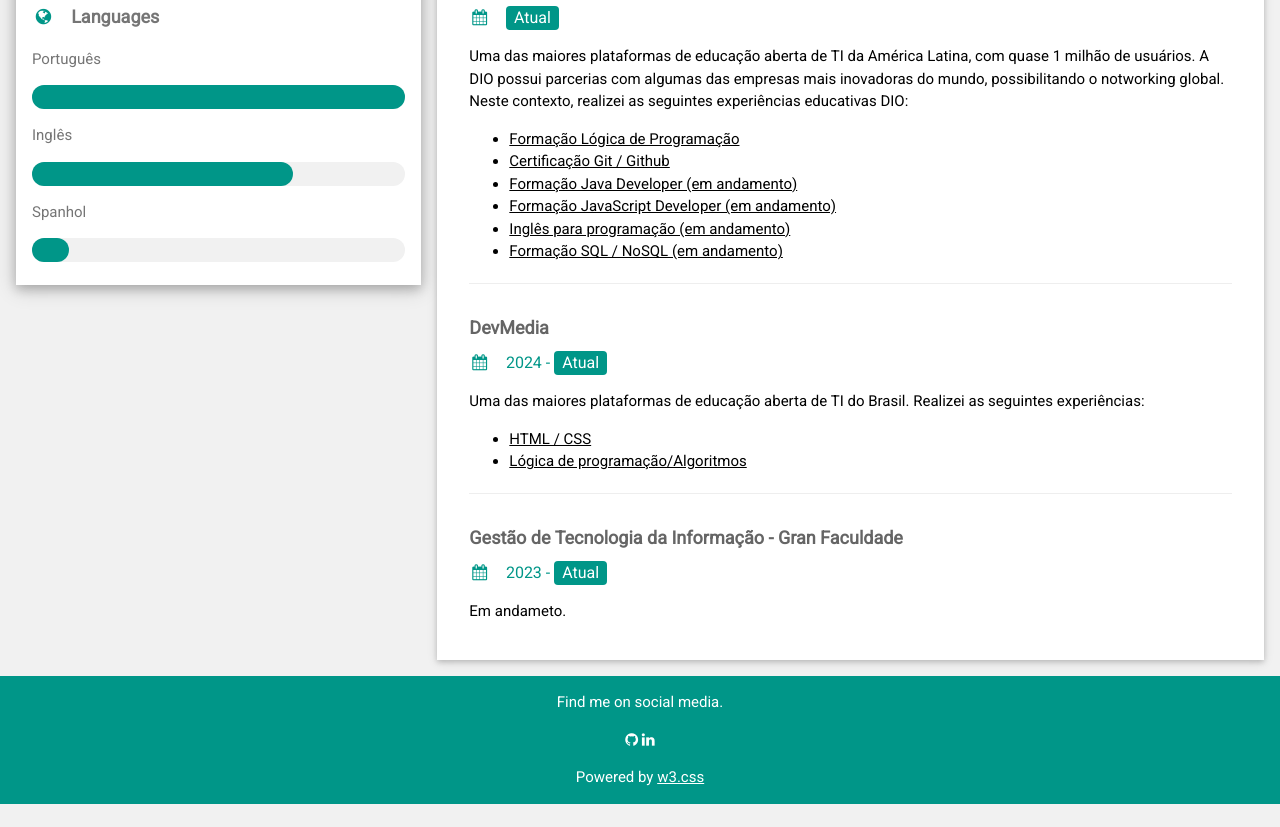
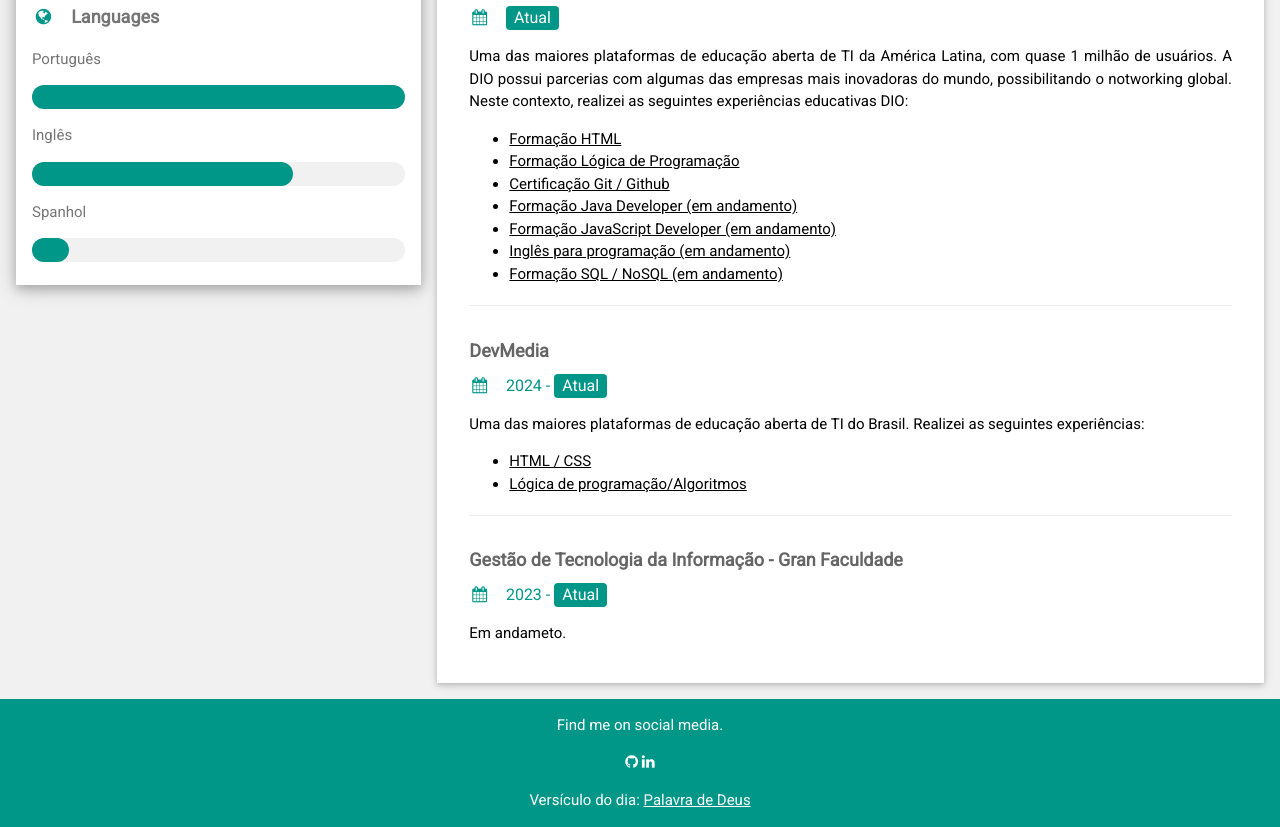
Before and after one commit to L-Gildo/Projects, a plain HTML site: page Currículo_I/index.html in a window 1280 px wide. Shown: the part 880-1707 px from the top of the page. Before the commit the page ends 1684 px from the top, so only its background shows below. Drawn offline with nearby package versions, Linux system fonts and the light colour scheme.

Commit message:
atualizando currículo

```diff
--- a/Currículo_I/index.html
+++ b/Currículo_I/index.html
@@ -14,7 +14,8 @@
     <link rel="stylesheet" href="https://cdnjs.cloudflare.com/ajax/libs/font-awesome/4.7.0/css/font-awesome.min.css">
 
     <style>
-      html,body,h1,h2,h3,h4,h5,h6 {font-family: "Roboto", sans-serif}
+      html,body,h1,h2,h3,h4,h5,h6 {font-family: "Roboto", sans-serif; text-align: justify;}
+      a {}
     </style>
 
   </head>
@@ -136,8 +137,9 @@
                 A DIO possui parcerias com algumas das empresas mais inovadoras do mundo, possibilitando o notworking global.
                 Neste contexto, realizei as seguintes experiências educativas DIO:
                 <ul>
-                  <li><a href="TODO_LINK_CERTIFICADO" target="_blank">Formação Lógica de Programação</a></li>
-                  <li><a href="TODO_LINK_CERTIFICADO" target="_blank">Certificação Git / Github</a></li>
+                  <li><a href="https://bit.ly/DIOhtml" target="_blank">Formação HTML</a></li>
+                  <li><a href="https://bit.ly/DioLP" target="_blank">Formação Lógica de Programação</a></li>
+                  <li><a href="https://bit.ly/DIOgithub" target="_blank">Certificação Git / Github</a></li>
                   <li><a href="TODO_LINK_CERTIFICADO" target="_blank">Formação Java Developer (em andamento)</a></li>
                   <li><a href="TODO_LINK_CERTIFICADO" target="_blank">Formação JavaScript Developer (em andamento)</a></li>
                   <li><a href="TODO_LINK_CERTIFICADO" target="_blank">Inglês para programação (em andamento)</a></li>
@@ -177,7 +179,7 @@
       <p>Find me on social media.</p>
       <a href="https://github.com/L-Gildo" target="_blank"><i class="fa fa-github w3-hover-opacity"></i></a>
       <a href="https://www.linkedin.com/public-profile/settings?lipi=urn%3Ali%3Apage%3Ad_flagship3_profile_self_edit_contact-info%3Bf1Q%2FVSdSR2KgQSvOqImYtA%3D%3D" target="_blank"><i class="fa fa-linkedin w3-hover-opacity"></i></a>
-      <p>Powered by <a href="https://www.w3schools.com/w3css/default.asp" target="_blank">w3.css</a></p>
+      <p>Versículo do dia: <a href="https://www.bible.com/pt/bible/211/PSA.40.1-2.NTLH" target="_blank">Palavra de Deus</a></p>
     </footer>
 
   </body>
```
